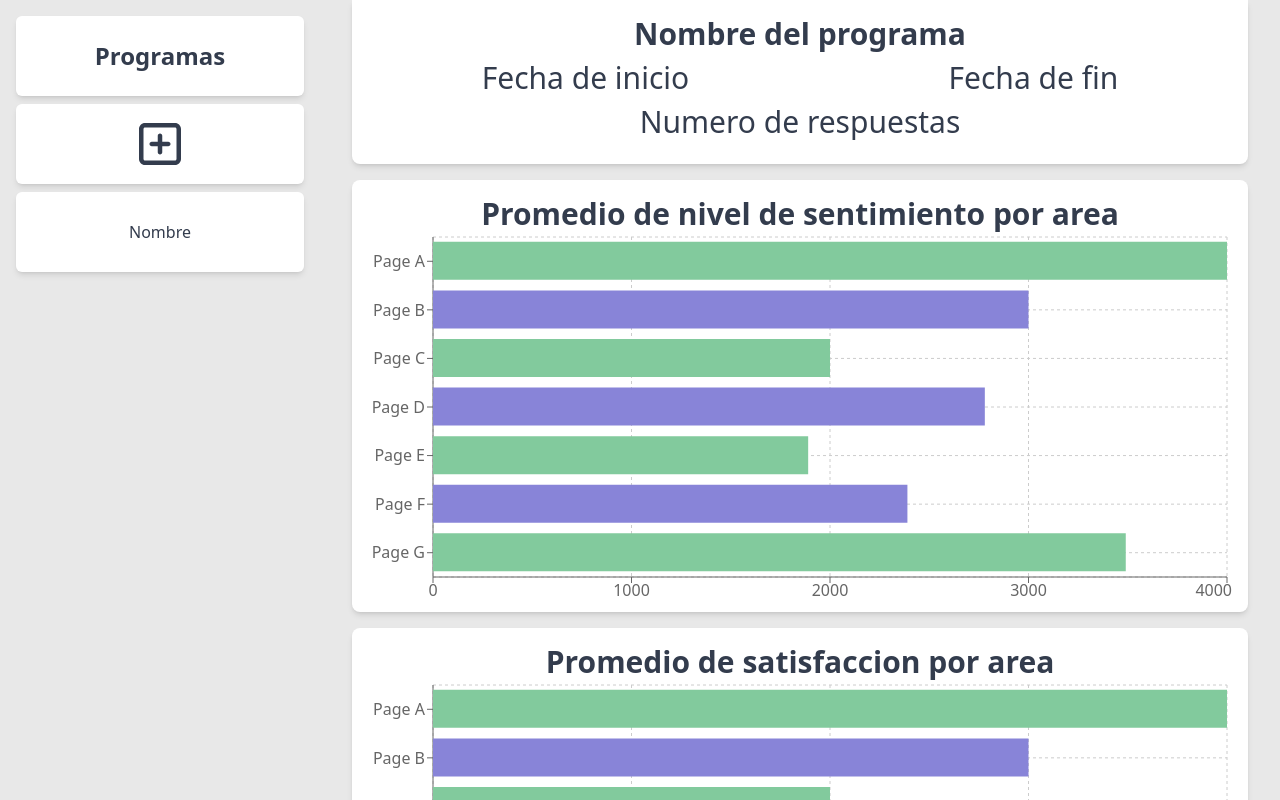
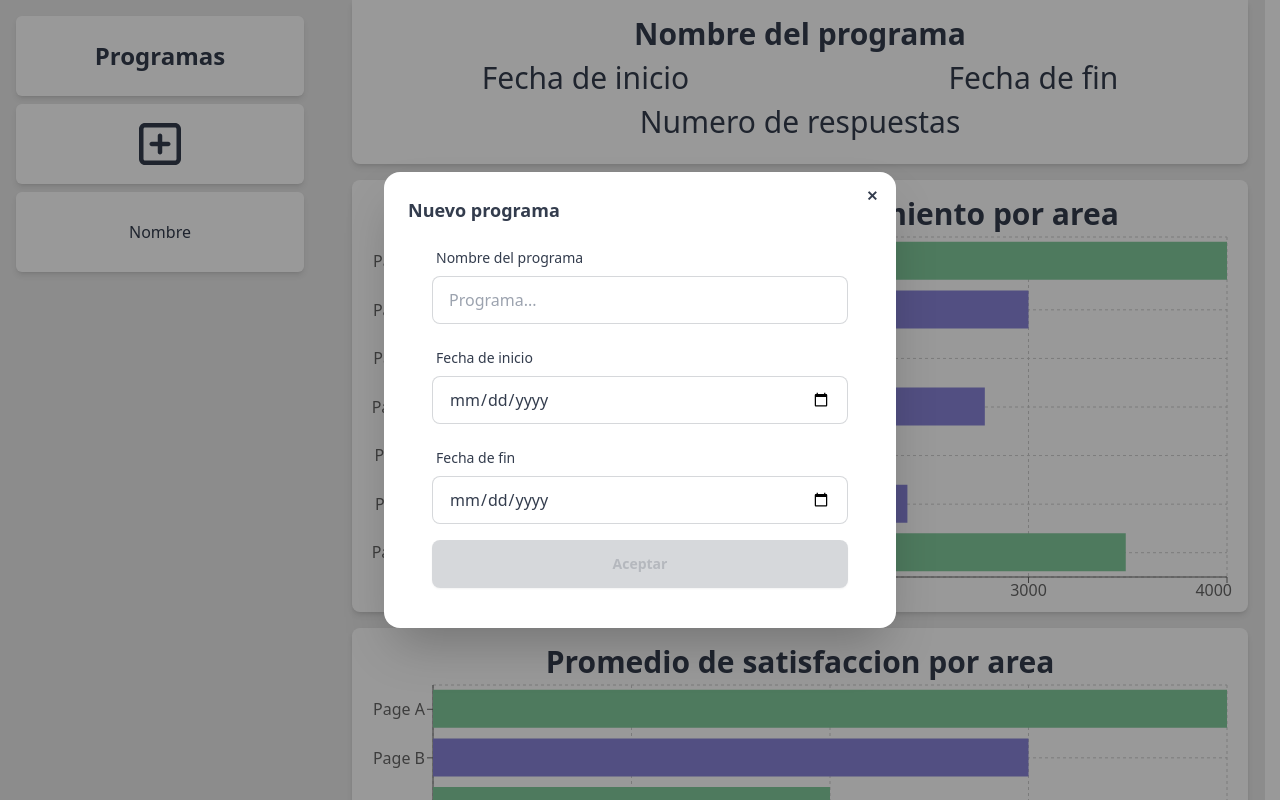
Before and after one commit to OsvalDev/satisfactionSurvey, a React (Vite) app in the folder ui/: page /results in a window 1280 px wide. Both pictures are taken after a click on the button 160 px from the left and 144 px from the top of the page. Shown: the top 800 px of the page. Built offline with nearby package versions, Linux system fonts and the light colour scheme; no server answers.

Commit message:
add: program form component

```diff
--- /dev/null
+++ b/ui/src/components/Form/ProgramForm.tsx
@@ -0,0 +1,119 @@
+import React from 'react';
+import { useForm, SubmitHandler } from 'react-hook-form';
+
+type FormValues = {
+  programName: string;
+  startDate: string;
+  endDate: string;
+};
+
+const ProgramForm: React.FC = () => {
+  const {
+    register,
+    handleSubmit,
+    watch,
+    formState: { errors, isValid },
+  } = useForm<FormValues>({ mode: 'onChange' });
+
+  const today = new Date().toISOString().split('T')[0];
+  const startDateValue = watch('startDate');
+
+  const onSubmit: SubmitHandler<FormValues> = (data) => {
+    // TODO: Add apifunction to post
+    // eslint-disable-next-line no-console
+    console.log('Form Submitted:', data);
+  };
+
+  return (
+    <form
+      className="flex flex-col gap-4 p-4 w-full max-w-md mx-auto"
+      onSubmit={handleSubmit(onSubmit)}
+    >
+      {/* Program Name */}
+      <div className="form-control">
+        <label htmlFor="programName" className="label">
+          <span className="label-text">Nombre del programa</span>
+        </label>
+        <input
+          type="text"
+          id="programName"
+          placeholder="Programa..."
+          className={`input input-bordered ${errors.programName ? 'input-error' : ''}`}
+          {...register('programName', {
+            required: 'Se necesita el nombre del programa.',
+            minLength: { value: 1, message: 'Name must have at least 1 character.' },
+          })}
+        />
+        {errors.programName && (
+          <label className="label text-error">
+            <span className="label-text-alt">{errors.programName.message}</span>
+          </label>
+        )}
+      </div>
+
+      {/* Start Date */}
+      <div className="form-control">
+        <label htmlFor="startDate" className="label">
+          <span className="label-text">Fecha de inicio</span>
+        </label>
+        <input
+          type="date"
+          id="startDate"
+          className={`input input-bordered ${errors.startDate ? 'input-error' : ''}`}
+          {...register('startDate', {
+            required: 'Es necesario la fecha de inicio.',
+            validate: (value) =>
+              value >= today || 'La fecha debe de ser a partir del dia de hoy.',
+          })}
+        />
+        {errors.startDate && (
+          <label className="label text-error">
+            <span className="label-text-alt">{errors.startDate.message}</span>
+          </label>
+        )}
+      </div>
+
+      {/* End Date */}
+      <div className="form-control">
+        <label htmlFor="endDate" className="label">
+          <span className="label-text">Fecha de fin</span>
+        </label>
+        <input
+          type="date"
+          id="endDate"
+          className={`input input-bordered ${errors.endDate ? 'input-error' : ''}`}
+          {...register('endDate', {
+            required: 'Es necesario la fecha de fin.',
+            validate: (value) => {
+              if (value <= startDateValue) {
+                return 'La fecha de fin debe de ser despues de la de inicio.';
+              }
+              const oneYearLater = new Date(startDateValue);
+              oneYearLater.setFullYear(oneYearLater.getFullYear() + 1);
+              if (value > oneYearLater.toISOString().split('T')[0]) {
+                return 'La fecha de fin tiene que ser como maximo un año despues del inicio.';
+              }
+              return true;
+            },
+          })}
+        />
+        {errors.endDate && (
+          <label className="label text-error">
+            <span className="label-text-alt">{errors.endDate.message}</span>
+          </label>
+        )}
+      </div>
+
+      {/* Submit Button */}
+      <button
+        type="submit"
+        className="btn text-gray-100 bg-pink-400 hover:bg-pink-500"
+        disabled={!isValid}
+      >
+        Aceptar
+      </button>
+    </form>
+  );
+};
+
+export {ProgramForm};
--- a/ui/src/pages/Dashboard.tsx
+++ b/ui/src/pages/Dashboard.tsx
@@ -1,5 +1,6 @@
 import {ResponsiveContainer,BarChart, CartesianGrid, XAxis, YAxis, Tooltip, Bar} from 'recharts';
 import { PieChartComponent } from '../components/PieChartComponent';
+import { ProgramForm } from '../components/Form/ProgramForm';
 
 const data = [
   { name: 'Page A', uv: 4000, pv: 2400, fill: '#82ca9d' },
@@ -51,7 +52,7 @@ const Dashboard = () => {
         <div className="hidden sm:flex justify-center items-center h-full w-fit sm:h-20 sm:w-full bg-white p-2 sm:p-4 rounded-md shadow-md ">
           <p className="font-semibold text-2xl">Programas</p>
         </div>
-        <button className="flex h-full w-12 sm:h-20 sm:w-full justify-center bg-white p-2 sm:p-4 mx-2 sm:mx-0 sm:my-2 rounded-md hover:bg-gray-200 hover:cursor-pointer shadow-md">
+        <button onClick={()=> (document.getElementById('modalNewProgram') as HTMLDialogElement)?.showModal() } className="flex h-full w-12 sm:h-20 sm:w-full justify-center bg-white p-2 sm:p-4 mx-2 sm:mx-0 sm:my-2 rounded-md hover:bg-gray-200 hover:cursor-pointer shadow-md">
           <svg xmlns="http://www.w3.org/2000/svg" fill="currentColor" className="h-full" viewBox="0 0 448 512">
             <path d="M64 80c-8.8 0-16 7.2-16 16l0 320c0 8.8 7.2 16 16 16l320 0c8.8 0 16-7.2 16-16l0-320c0-8.8-7.2-16-16-16L64 80zM0 96C0 60.7 28.7 32 64 32l320 0c35.3 0 64 28.7 64 64l0 320c0 35.3-28.7 64-64 64L64 480c-35.3 0-64-28.7-64-64L0 96zM200 344l0-64-64 0c-13.3 0-24-10.7-24-24s10.7-24 24-24l64 0 0-64c0-13.3 10.7-24 24-24s24 10.7 24 24l0 64 64 0c13.3 0 24 10.7 24 24s-10.7 24-24 24l-64 0 0 64c0 13.3-10.7 24-24 24s-24-10.7-24-24z"/>
           </svg>
@@ -60,6 +61,15 @@ const Dashboard = () => {
           <p>Nombre</p>
         </button>
       </div>
+      <dialog id="modalNewProgram" className="modal modal-bottom sm:modal-middle">
+        <div className="modal-box">
+          <form method="dialog">
+            <button className="btn btn-sm btn-circle btn-ghost absolute right-2 top-2">✕</button>
+          </form>
+          <h3 className="font-bold text-lg">Nuevo programa</h3>
+          <ProgramForm />
+        </div>
+      </dialog>
       <div className="flex-1 px-6 sm:px-8">
         <div className="bg-white w-full rounded-lg  sm:rounded-t-none shadow-md py-2 sm:py-4">
           <p className="text-xl text-center sm:text-xl lg:text-3xl font-bold mb-2"> Nombre del programa </p>
```
